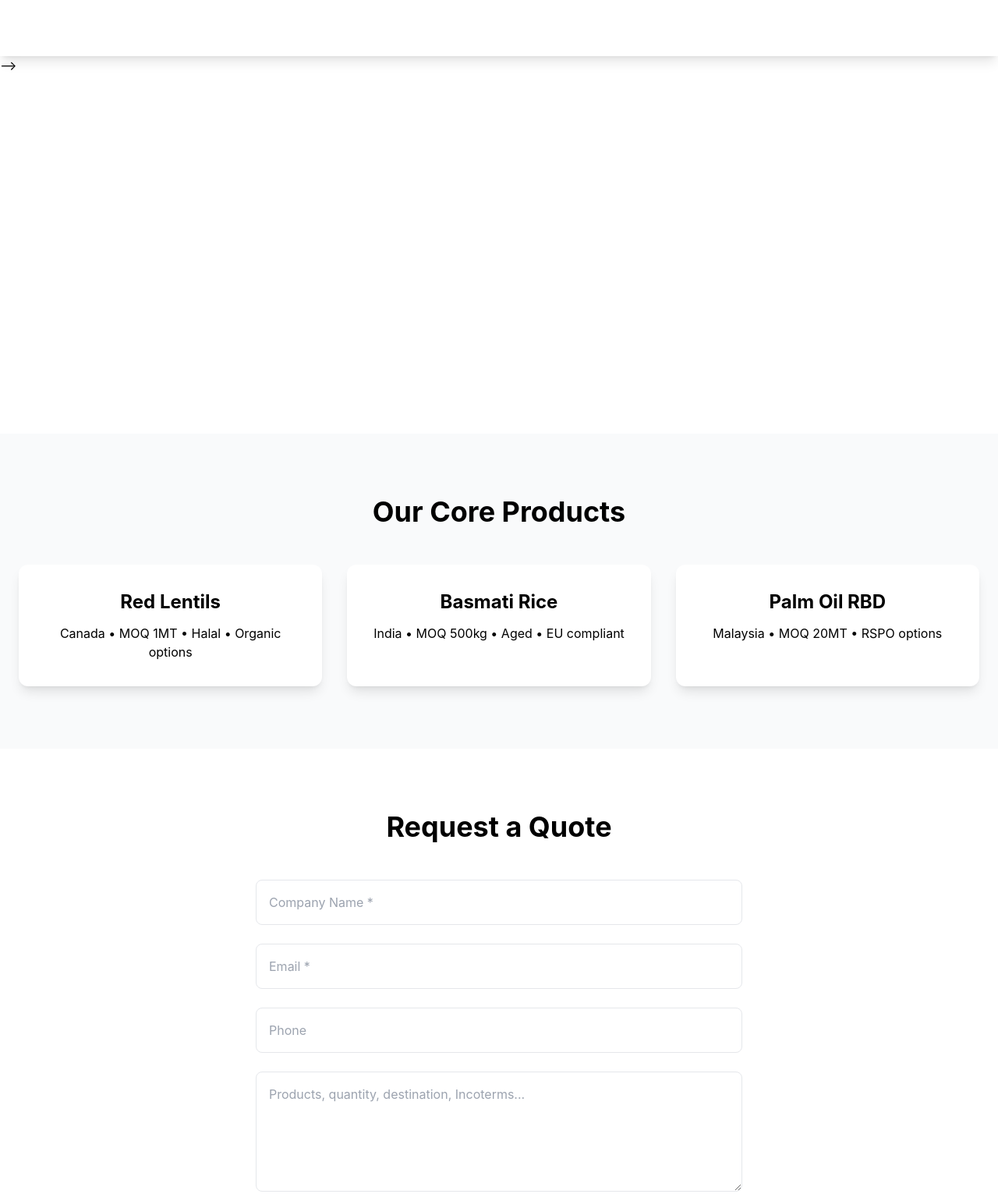
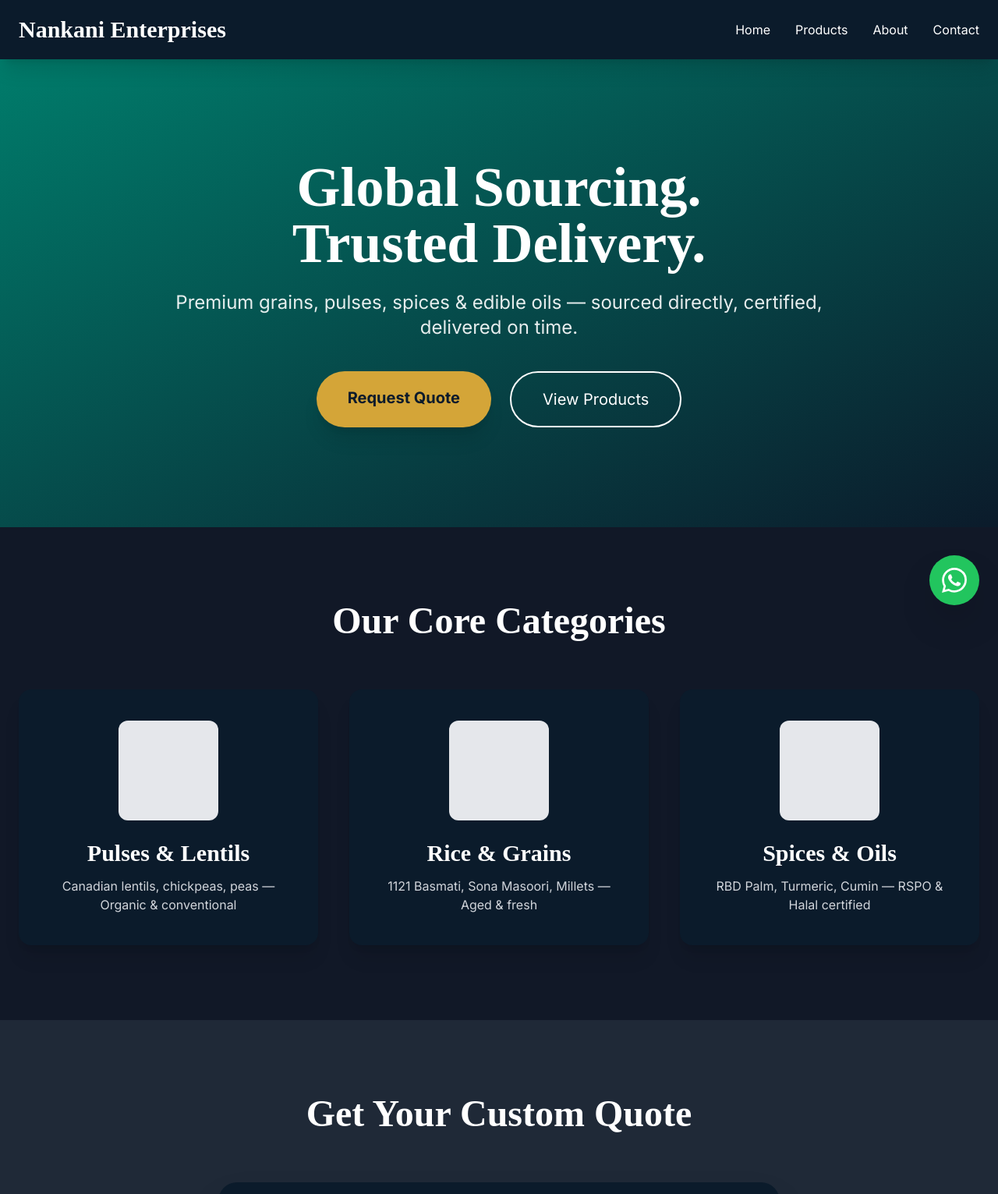
Before and after one commit to Sulagna355/nankani-enterprises, a plain HTML site: page index.html in a window 1280 px wide. Shown: the top 1531 px of the page at 78% size. Drawn offline with nearby package versions, Linux system fonts and the light colour scheme; a web font is replaced by a local one.

Commit message:
Update index.html
Make it beautiful, aesthetically pleasing, user friendly

```diff
--- a/index.html
+++ b/index.html
@@ -1,17 +1,17 @@
 <!DOCTYPE html>
-<html lang="en" class="dark">
+<html lang="en" class="dark scroll-smooth">
 <head>
   <meta charset="UTF-8" />
   <meta name="viewport" content="width=device-width, initial-scale=1.0"/>
   <title>Nankani Enterprises Pvt Ltd — Global Food Trading</title>
-  <meta name="description" content="Reliable B2B sourcing of grains, pulses, spices & edible oils worldwide."/>
+  <meta name="description" content="Premium B2B sourcing of grains, pulses, spices & edible oils with full traceability and certifications."/>
   <script src="https://cdn.tailwindcss.com"></script>
+  <link href="https://fonts.googleapis.com/css2?family=Inter:wght@400;600;700&family=Playfair+Display:wght@700&display=swap" rel="stylesheet">
   <script>
     tailwind.config = {
       darkMode: 'class',
       theme: {
         extend: {
-          : {
           colors: {
             navy: '#0B1B2B',
             'sea-green': '#007C6B',
@@ -19,99 +19,103 @@
           },
           fontFamily: {
             sans: ['Inter', 'sans-serif'],
-            serif: ['"Source Serif Pro"', ']
+            serif: ['"Playfair Display"', 'serif'],
           }
         }
       }
     }
   </script>
-  <link href="https://rsms.me/inter/inter.css" rel="stylesheet">
   <style>
     body { font-family: 'Inter', sans-serif; }
-    .font-serif { font-family: 'Source Serif Pro', serif; }
+    h1, h2, h3 { font-family: '"Playfair Display"', serif; }
   </style>
 </head>
-<body class="bg-white dark:bg-navy text-navy dark:text-white min-h-screen">
+<body class="bg-gray-50 dark:bg-navy text-gray-900 dark:text-white min-h-screen">
+
+  <!-- Floating WhatsApp -->
+  <a href="https://wa.me/919876543210" target="_blank" class="fixed bottom-6 right-6 bg-green-500 text-white p-4 rounded-full shadow-2xl hover:scale-110 transition z-50">
+    <svg class="w-8 h-8" fill="currentColor" viewBox="0 0 24 24"><path d="M17.472 14.382c-.297-.149-1.758-.867-2.03-.967-.273-.099-.471-.148-.67.15-.197.297-.767.966-.94 1.164-.173.199-.347.223-.644.075-.297-.15-1.255-.463-2.39-1.475-.883-.788-1.48-1.761-1.653-2.059-.173-.297-.018-.458.13-.606.134-.133.298-.347.446-.52.149-.174.198-.298.297-.497.099-.198.05-.371-.025-.52-.075-.149-.669-1.612-.916-2.207-.242-.579-.487-.5-.669-.51-.173-.008-.371-.01-.57-.01-.198 0-.52.074-.792.372-.273.297-1.04 1.016-1.04 2.479 0 1.462 1.065 2.875 1.213 3.074.149.198 2.096 3.2 5.077 4.487.709.306 1.262.489 1.694.625.712.227 1.36.195 1.871.118.571-.085 1.758-.719 2.006-1.413.248-.694.248-1.289.173-1.413-.074-.124-.272-.198-.57-.347m-5.421 7.403h-.004a9.87 9.87 0 01-5.031-1.378l-.361-.214-3.741.982.998-3.648-.235-.374a9.86 9.86 0 01-1.51-5.265c.001-5.45 4.436-9.884 9.888-9.884 2.64 0 5.122 1.03 6.988 2.898a9.825 9.825 0 012.893 6.994c-.003 5.45-4.437 9.884-9.885 9.884m8.413-18.297A11.815 11.815 0 0012.05 0C5.495 0 .16 5.335.157 11.892c0 2.096.547 4.142 1.588 5.945L.057 24l6.305-1.654a11.882 11.882 0 005.683 1.448h.005c6.554 0 11.89-5.335 11.893-11.893A11.821 11.821 0 0020.885 3.488"/></svg>
+  </a>
 
   <!-- Header -->
-  <header class="bg-navy text-white py-4 shadow-lg">
+  <header class="bg-navy text-white py-5 sticky top-0 z-40 shadow-xl">
     <div class="container mx-auto px-6 flex justify-between items-center">
-      <h1 class="text-2xl font-bold">Nankani Enterprises</h1>
-      <button id="darkToggle" class="px-4 py-2 bg-saffron text-navy rounded">Light Mode</button>
+      <h1 class="text-3xl font-bold">Nankani Enterprises</h1>
+      <nav class="space-x-8 hidden md:flex">
+        <a href="#" class="hover:text-saffron transition">Home</a>
+        <a href="#products" class="hover:text-saffron transition">Products</a>
+        <a href="#about" class="hover:text-saffron transition">About</a>
+        <a href="#contact" class="hover:text-saffron transition">Contact</a>
+      </nav>
     </div>
   </header>
 
   <!-- Hero -->
-  <main> -->
-  <section class="bg-sea-green text-white py-24">
+  <section class="bg-gradient-to-br from-sea-green to-navy text-white py-32">
     <div class="container mx-auto px-6 text-center">
-      <h1 class="text-5xl md:text-6xl font-serif font-bold mb-6">
-        Reliable Global Sourcing<br>for Food Businesses
+      <h1 class="text-5xl md:text-7xl font-bold mb-6 leading-tight">
+        Global Sourcing.<br>Trusted Delivery.
       </h1>
-      <p class="text-xl mb-10 max-w-3xl mx-auto">
-        We connect producers and buyers with traceable supply chains, rigorous QA, and timely logistics.
+      <p class="text-xl md:text-2xl mb-10 max-w-4xl mx-auto opacity-90">
+        Premium grains, pulses, spices & edible oils — sourced directly, certified, delivered on time.
       </p>
-      <div class="space-x-4">
-        <a href="#rfq" class="bg-saffron text-navy px-8 py-4 rounded-lg text-lg font-bold hover:bg-white transition">Request a Quote</a>
-        <a href="#products" class="border-2 border-white px-8 py-4 rounded-lg text-lg hover:bg-white hover:text-navy transition">View Products</a>
+      <div class="flex flex-col sm:flex-row gap-6 justify-center">
+        <a href="#contact" class="bg-saffron text-navy px-10 py-5 rounded-full text-xl font-bold hover:bg-white transition shadow-xl">
+          Request Quote
+        </a>
+        <a href="#products" class="border-2 border-white px-10 py-5 rounded-full text-xl hover:bg-white hover:text-navy transition">
+          View Products
+        </a>
       </div>
     </div>
   </section>
 
-  <!-- Quick Products -->
-  <section id="products" class="py-20 bg-gray-50 dark:bg-gray-900">
+  <!-- Products -->
+  <section id="products" class="py-24 bg-white dark:bg-gray-900">
     <div class="container mx-auto px-6">
-      <h2 class="text-4xl font-bold text-center mb-12">Our Core Products</h2>
-      <div class="grid grid-cols-1 md:grid-cols-3 gap-8">
-        <div class="bg-white dark:bg-navy p-8 rounded-xl shadow-lg text-center">
-          <h3 class="text-2xl font-bold mb-3">Red Lentils</h3>
-          <p>Canada • MOQ 1MT • Halal • Organic options</p>
+      <h2 class="text-5xl font-bold text-center mb-16">Our Core Categories</h2>
+      <div class="grid grid-cols-1 md:grid-cols-3 gap-10">
+        <div class="bg-gray-50 dark:bg-navy p-10 rounded-2xl shadow-xl hover:shadow-2xl transition text-center">
+          <div class="bg-gray-200 border-2 border-dashed rounded-xl w-32 h-32 mx-auto mb-6"></div>
+          <h3 class="text-3xl font-bold mb-3">Pulses & Lentils</h3>
+          <p class="text-gray-600 dark:text-gray-300">Canadian lentils, chickpeas, peas — Organic & conventional</p>
         </div>
-        <div class="bg-white dark:bg-navy p-8 rounded-xl shadow-lg text-center">
-          <h3 class="text-2xl font-bold mb-3">Basmati Rice</h3>
-          <p>India • MOQ 500kg • Aged • EU compliant</p>
+        <div class="bg-gray-50 dark:bg-navy p-10 rounded-2xl shadow-xl hover:shadow-2xl transition text-center">
+          <div class="bg-gray-200 border-2 border-dashed rounded-xl w-32 h-32 mx-auto mb-6"></div>
+          <h3 class="text-3xl font-bold mb-3">Rice & Grains</h3>
+          <p class="text-gray-600 dark:text-gray-300">1121 Basmati, Sona Masoori, Millets — Aged & fresh</p>
         </div>
-        <div class="bg-white dark:bg-navy p-8 rounded-xl shadow-lg text-center">
-          <h3 class="text-2xl font-bold mb-3">Palm Oil RBD</h3>
-          <p>Malaysia • MOQ 20MT • RSPO options</p>
+        <div class="bg-gray-50 dark:bg-navy p-10 rounded-2xl shadow-xl hover:shadow-2xl transition text-center">
+          <div class="bg-gray-200 border-2 border-dashed rounded-xl w-32 h-32 mx-auto mb-6"></div>
+          <h3 class="text-3xl font-bold mb-3">Spices & Oils</h3>
+          <p class="text-gray-600 dark:text-gray-300">RBD Palm, Turmeric, Cumin — RSPO & Halal certified</p>
         </div>
       </div>
     </div>
   </section>
 
-  <!-- RFQ Form -->
-  <section id="rfq" class="py-20 bg-white dark:bg-navy">
-    <div class="container mx-auto px-6 max-w-2xl">
-      <h2 class="text-4xl font-bold text-center mb-12">Request a Quote</h2>
-      <form class="space-y-6" onsubmit="alert('Thank you! We will contact you within 24 hours.');return false">
-        <input type="text" placeholder="Company Name *" required class="w-full p-4 border rounded-lg dark:bg-gray-800"/>
-        <input type="email" placeholder="Email *" required class="w-full p-4 border rounded-lg dark:bg-gray-800"/>
-        <input type="tel" placeholder="Phone" class="w-full p-4 border rounded-lg dark:bg-gray-800"/>
-        <textarea placeholder="Products, quantity, destination, Incoterms..." rows="5" class="w-full p-4 border rounded-lg dark:bg-gray-800"></textarea>
-        <button type="submit" class="w-full bg-saffron text-navy py-4 rounded-lg font-bold text-xl hover:bg-sea-green transition">
-          Submit Request
+  <!-- Contact / RFQ -->
+  <section id="contact" class="py-24 bg-gray-100 dark:bg-gray-800">
+    <div class="container mx-auto px-6 max-w-3xl">
+      <h2 class="text-5xl font-bold text-center mb-16">Get Your Custom Quote</h2>
+      <form class="space-y-8 bg-white dark:bg-navy p-10 rounded-3xl shadow-2xl">
+        <div class="grid md:grid-cols-2 gap-8">
+          <input type="text" placeholder="Company Name *" required class="w-full p-5 border-2 border-gray-300 rounded-xl focus:border-saffron transition"/>
+          <input type="email" placeholder="Email Address *" required class="w-full p-5 border-2 border-gray-300 rounded-xl focus:border-saffron transition"/>
+        </div>
+        <input type="tel" placeholder="Phone / WhatsApp" class="w-full p-5 border-2 border-gray-300 rounded-xl"/>
+        <textarea placeholder="Products, quantity, destination port, Incoterms..." rows="6" required class="w-full p-5 border-2 border-gray-300 rounded-xl focus:border-saffron transition"></textarea>
+        <button type="submit" class="w-full bg-saffron text-navy py-6 rounded-xl text-2xl font-bold hover:bg-sea-green transition shadow-xl">
+          Send Request → Response in 24h
         </button>
       </form>
     </div>
   </section>
 
   <!-- Footer -->
-  <footer class="bg-navy text-white py-8">
-    <div class="container mx-auto px-6 text-center">
-      <p>© 2025 Nankani Enterprises Pvt Ltd — Sourcing the world's ingredients with integrity and scale.</p>
-    </div>
+  <footer class="bg-navy text-white py-12 text-center">
+    <p class="text-xl">© 2025 Nankani Enterprises Pvt Ltd — Mumbai, India</p>
+    <p class="mt-4 opacity-80">HACCP • ISO 22000 • Halal • Kosher • Organic Certified</p>
   </footer>
-
-  <!-- Dark Mode Toggle Script -->
-  <script>
-    const toggle = document.getElementById('darkToggle');
-    toggle.addEventListener('click', () => document.documentElement.classList.toggle('dark'));
-    if (localStorage.theme === 'dark' || (!('theme' in localStorage) && window.matchMedia('(prefers-color-scheme: dark)').matches)) {
-      document.documentElement.classList.add('dark');
-      toggle.textContent = 'Light Mode';
-    } else {
-      toggle.textContent = 'Dark Mode';
-    }
-  </script>
 </body>
 </html>
```
